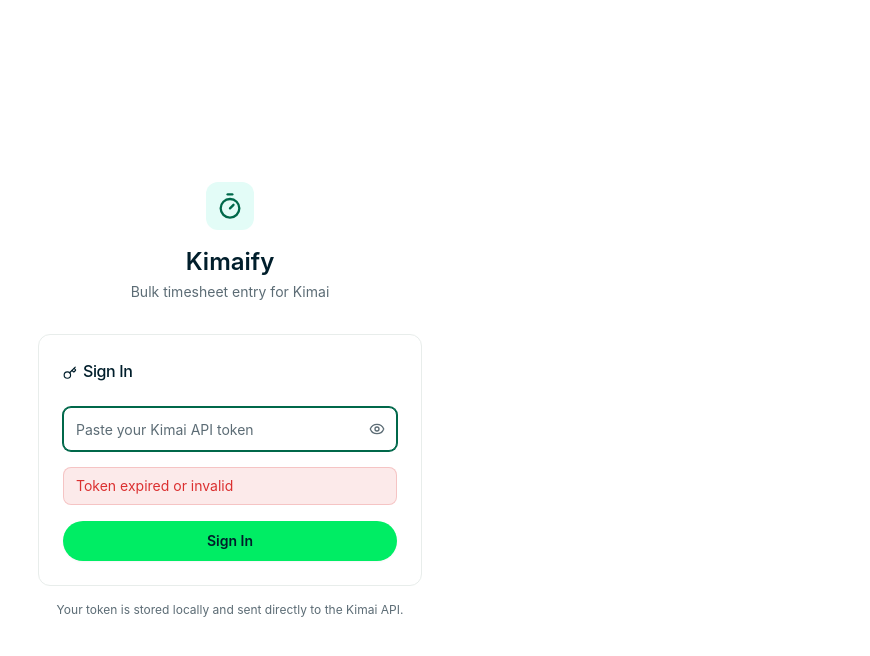
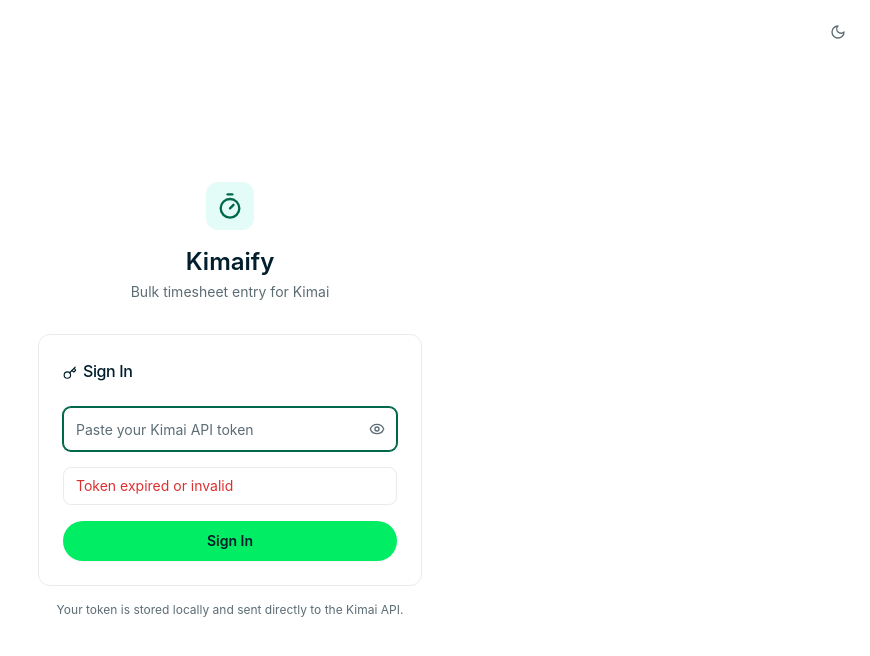
Before and after one commit to ketoprac/kimaify, a React (Vite) app: page /login in a window 1280 px wide. Shown: the top 656 px of the page, without its empty margins (410-1280 px from the left). Built offline with nearby package versions, Linux system fonts and the light colour scheme; no server answers; sample sign-in values are in the browser's storage.

Commit message:
feat: implement theme toggle functionality and enhance color variables in Tailwind config

```diff
--- a/src/components/CreateTimesheetModal.tsx
+++ b/src/components/CreateTimesheetModal.tsx
@@ -324,6 +324,9 @@
   return eh * 60 + em - (bh * 60 + bm);
 }
 
+const LUNCH_START = 12 * 60; // 12:00
+const LUNCH_END = 13 * 60;   // 13:00
+
 function splitIntoHours(begin: string, end: string): [string, string][] {
   if (!begin || !end) return [];
   const [bh, bm] = begin.split(':').map(Number);
@@ -334,9 +337,16 @@
   const segments: [string, string][] = [];
   let cursor = start;
   while (cursor < finish) {
-    const next = Math.min(cursor + 120, finish);
-    segments.push([toHHMM(cursor), toHHMM(next)]);
-    cursor = next;
+    // Skip over lunch break
+    if (cursor >= LUNCH_START && cursor < LUNCH_END) {
+      cursor = LUNCH_END;
+      continue;
+    }
+    // Cap segment end at lunch start if it would overlap
+    const segEnd = Math.min(cursor + 120, finish);
+    const effectiveEnd = segEnd > LUNCH_START && cursor < LUNCH_START ? LUNCH_START : segEnd;
+    segments.push([toHHMM(cursor), toHHMM(effectiveEnd)]);
+    cursor = effectiveEnd;
   }
   return segments;
 }
--- a/src/components/Layout.tsx
+++ b/src/components/Layout.tsx
@@ -1,10 +1,12 @@
 import { Link, Outlet } from 'react-router-dom';
-import { LogOut, Timer } from 'lucide-react';
+import { LogOut, Timer, Moon, Sun } from 'lucide-react';
 import { useAuth } from '../auth/useAuth';
+import { useTheme } from '../hooks/useTheme';
 import { Button } from './ui/button';
 
 export function Layout() {
   const { user, logout } = useAuth();
+  const { theme, toggle } = useTheme();
 
   return (
     <div className="min-h-screen bg-background">
@@ -26,6 +28,15 @@
               </div>
             )}
             <Button
+              onClick={toggle}
+              variant="ghost"
+              size="sm"
+              className="w-8 h-8 p-0"
+              aria-label="Toggle theme"
+            >
+              {theme === 'dark' ? <Sun className="w-4 h-4" /> : <Moon className="w-4 h-4" />}
+            </Button>
+            <Button
               onClick={logout}
               variant="ghost"
               size="sm"
--- a/src/components/ui/input.tsx
+++ b/src/components/ui/input.tsx
@@ -7,7 +7,7 @@
       <input
         type={type}
         className={cn(
-          'flex h-11 w-full rounded-md border border-input bg-background px-3 py-2 text-sm transition-colors file:border-0 file:bg-transparent file:text-sm file:font-medium placeholder:text-muted-foreground focus-visible:outline-none focus-visible:border-[#00684A] focus-visible:ring-1 focus-visible:ring-ring disabled:cursor-not-allowed disabled:opacity-50',
+          'flex h-11 w-full rounded-md border border-input bg-background px-3 py-2 text-sm transition-colors file:border-0 file:bg-transparent file:text-sm file:font-medium placeholder:text-muted-foreground focus-visible:outline-none focus-visible:border-ring focus-visible:ring-1 focus-visible:ring-ring disabled:cursor-not-allowed disabled:opacity-50',
           className
         )}
         ref={ref}
--- /dev/null
+++ b/src/hooks/useTheme.ts
@@ -0,0 +1,22 @@
+import { useState, useEffect } from 'react';
+
+type Theme = 'light' | 'dark';
+
+function getInitialTheme(): Theme {
+  const stored = localStorage.getItem('theme');
+  if (stored === 'light' || stored === 'dark') return stored;
+  return window.matchMedia('(prefers-color-scheme: dark)').matches ? 'dark' : 'light';
+}
+
+export function useTheme() {
+  const [theme, setTheme] = useState<Theme>(getInitialTheme);
+
+  useEffect(() => {
+    document.documentElement.classList.toggle('dark', theme === 'dark');
+    localStorage.setItem('theme', theme);
+  }, [theme]);
+
+  const toggle = () => setTheme(t => t === 'light' ? 'dark' : 'light');
+
+  return { theme, toggle };
+}
--- a/src/index.css
+++ b/src/index.css
@@ -1,6 +1,52 @@
 @tailwind base;
 @tailwind components;
 @tailwind utilities;
+
+:root {
+  --background: #FFFFFF;
+  --foreground: #001E2B;
+  --card: #FFFFFF;
+  --card-foreground: #001E2B;
+  --popover: #FFFFFF;
+  --popover-foreground: #001E2B;
+  --primary: #00ED64;
+  --primary-foreground: #001E2B;
+  --primary-pressed: #00A35C;
+  --secondary: #F9FBFA;
+  --secondary-foreground: #001E2B;
+  --accent: #E3FCF7;
+  --accent-foreground: #00684A;
+  --destructive: #DB3030;
+  --destructive-foreground: #FFFFFF;
+  --muted: #F9FBFA;
+  --muted-foreground: #5C6C75;
+  --border: #E8EDEB;
+  --input: #C1C7C6;
+  --ring: #00684A;
+}
+
+.dark {
+  --background: #001E2B;
+  --foreground: #E8EDEB;
+  --card: #023430;
+  --card-foreground: #E8EDEB;
+  --popover: #023430;
+  --popover-foreground: #E8EDEB;
+  --primary: #00ED64;
+  --primary-foreground: #001E2B;
+  --primary-pressed: #00A35C;
+  --secondary: #112733;
+  --secondary-foreground: #E8EDEB;
+  --accent: #00684A;
+  --accent-foreground: #E3FCF7;
+  --destructive: #EF5350;
+  --destructive-foreground: #FFFFFF;
+  --muted: #112733;
+  --muted-foreground: #889397;
+  --border: #1C2D38;
+  --input: #1C2D38;
+  --ring: #00ED64;
+}
 
 @layer base {
   * {
--- a/src/pages/LoginPage.tsx
+++ b/src/pages/LoginPage.tsx
@@ -1,14 +1,16 @@
 import { useState } from 'react';
 import { useNavigate } from 'react-router-dom';
-import { Timer, Key, Eye, EyeOff } from 'lucide-react';
+import { Timer, Key, Eye, EyeOff, Moon, Sun } from 'lucide-react';
 import toast from 'react-hot-toast';
 import { useAuth } from '../auth/useAuth';
+import { useTheme } from '../hooks/useTheme';
 import { Button } from '@/components/ui/button';
 import { Input } from '@/components/ui/input';
 import { Card, CardContent, CardHeader, CardTitle } from '@/components/ui/card';
 
 export function LoginPage() {
   const { login, error: authError, loading } = useAuth();
+  const { theme, toggle } = useTheme();
   const [token, setToken] = useState('');
   const [showToken, setShowToken] = useState(false);
   const [submitting, setSubmitting] = useState(false);
@@ -40,6 +42,13 @@
 
   return (
     <div className="min-h-screen flex items-center justify-center px-4">
+      <button
+        onClick={toggle}
+        className="absolute top-4 right-4 p-2 rounded-md text-muted-foreground hover:text-foreground hover:bg-muted transition-colors"
+        aria-label="Toggle theme"
+      >
+        {theme === 'dark' ? <Sun className="w-4 h-4" /> : <Moon className="w-4 h-4" />}
+      </button>
       <div className="w-full max-w-sm">
         <div className="text-center mb-8">
           <div className="inline-flex items-center justify-center w-12 h-12 bg-brand-green-soft rounded-lg mb-4">
--- a/tailwind.config.js
+++ b/tailwind.config.js
@@ -1,44 +1,45 @@
 /** @type {import('tailwindcss').Config} */
 export default {
+  darkMode: 'class',
   content: ['./index.html', './src/**/*.{ts,tsx}'],
   theme: {
     extend: {
       colors: {
-        // Semantic surface (mapped to shadcn primitives)
-        background: '#FFFFFF', // canvas
-        foreground: '#001E2B', // ink
+        // Semantic surface (mapped to shadcn primitives) — values from CSS vars
+        background: 'var(--background)',
+        foreground: 'var(--foreground)',
         card: {
-          DEFAULT: '#FFFFFF',
-          foreground: '#001E2B',
+          DEFAULT: 'var(--card)',
+          foreground: 'var(--card-foreground)',
         },
         popover: {
-          DEFAULT: '#FFFFFF',
-          foreground: '#001E2B',
+          DEFAULT: 'var(--popover)',
+          foreground: 'var(--popover-foreground)',
         },
         primary: {
-          DEFAULT: '#00ED64', // brand-green
-          foreground: '#001E2B', // on-primary
+          DEFAULT: 'var(--primary)',
+          foreground: 'var(--primary-foreground)',
         },
-        'primary-pressed': '#00A35C',
+        'primary-pressed': 'var(--primary-pressed)',
         secondary: {
-          DEFAULT: '#F9FBFA',
-          foreground: '#001E2B',
+          DEFAULT: 'var(--secondary)',
+          foreground: 'var(--secondary-foreground)',
         },
         accent: {
-          DEFAULT: '#E3FCF7', // brand-green-soft
-          foreground: '#00684A', // brand-green-dark
+          DEFAULT: 'var(--accent)',
+          foreground: 'var(--accent-foreground)',
         },
         destructive: {
-          DEFAULT: '#DB3030',
-          foreground: '#FFFFFF',
+          DEFAULT: 'var(--destructive)',
+          foreground: 'var(--destructive-foreground)',
         },
         muted: {
-          DEFAULT: '#F9FBFA', // surface
-          foreground: '#5C6C75', // steel
+          DEFAULT: 'var(--muted)',
+          foreground: 'var(--muted-foreground)',
         },
-        border: '#E8EDEB', // hairline
-        input: '#C1C7C6', // hairline-strong
-        ring: '#00684A', // brand-green-dark
+        border: 'var(--border)',
+        input: 'var(--input)',
+        ring: 'var(--ring)',
 
         // Brand & accent (DESIGN.md tokens)
         brand: {
```
Also changed, not shown: src/components/CalendarView.tsx (+13 -7 lines).
